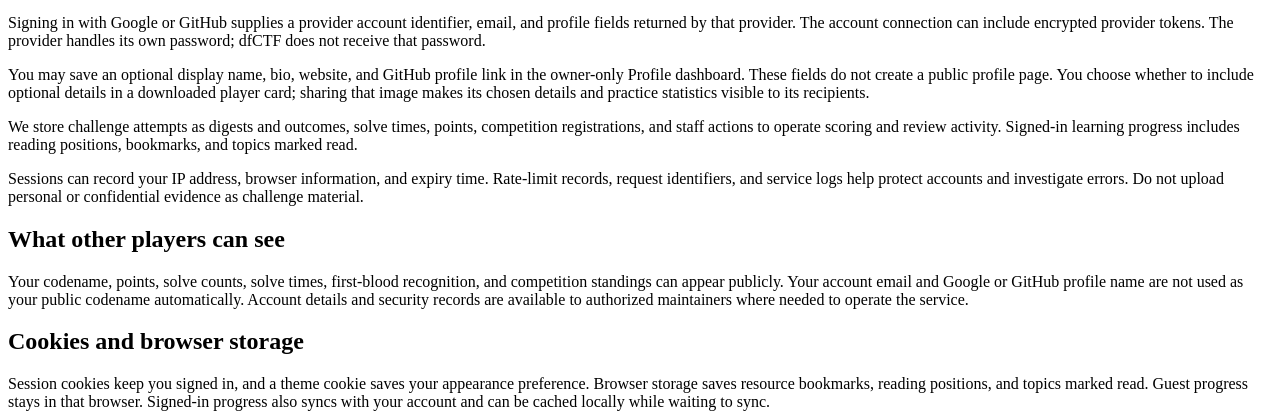
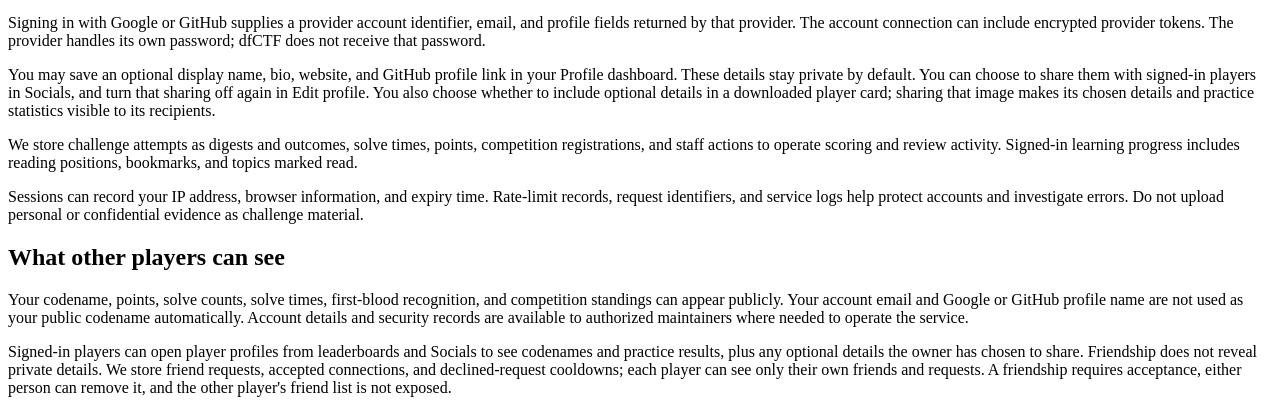
Before and after one commit to Llenoxinn/dfCTF, a Next.js app: page /privacy in a window 1280 px wide. Shown: the part 293-712 px from the top of the page. Built offline with nearby package versions, Linux system fonts and the light colour scheme; no server answers; a web font is replaced by a local one.

Commit message:
docs(socials): explain visibility, friendship rules, and rollout

```diff
--- a/src/app/privacy/page.tsx
+++ b/src/app/privacy/page.tsx
@@ -10,13 +10,14 @@ export default function PrivacyPage() {
       <h2>Information we store and why</h2>
       <p>dfCTF is maintained by DFC Developers. We store your email address, verification status, public codename, account role, and account creation details to provide access and manage the platform. Email/password accounts store a password hash. If you enable two-factor authentication, we also store the information needed to verify it and manage backup codes.</p>
       <p>Signing in with Google or GitHub supplies a provider account identifier, email, and profile fields returned by that provider. The account connection can include encrypted provider tokens. The provider handles its own password; dfCTF does not receive that password.</p>
-      <p>You may save an optional display name, bio, website, and GitHub profile link in the owner-only Profile dashboard. These fields do not create a public profile page. You choose whether to include optional details in a downloaded player card; sharing that image makes its chosen details and practice statistics visible to its recipients.</p>
+      <p>You may save an optional display name, bio, website, and GitHub profile link in your Profile dashboard. These details stay private by default. You can choose to share them with signed-in players in Socials, and turn that sharing off again in Edit profile. You also choose whether to include optional details in a downloaded player card; sharing that image makes its chosen details and practice statistics visible to its recipients.</p>
       <p>We store challenge attempts as digests and outcomes, solve times, points, competition registrations, and staff actions to operate scoring and review activity. Signed-in learning progress includes reading positions, bookmarks, and topics marked read.</p>
       <p>Sessions can record your IP address, browser information, and expiry time. Rate-limit records, request identifiers, and service logs help protect accounts and investigate errors. Do not upload personal or confidential evidence as challenge material.</p>
     </section>
     <section>
       <h2>What other players can see</h2>
       <p>Your codename, points, solve counts, solve times, first-blood recognition, and competition standings can appear publicly. Your account email and Google or GitHub profile name are not used as your public codename automatically. Account details and security records are available to authorized maintainers where needed to operate the service.</p>
+      <p>Signed-in players can open player profiles from leaderboards and Socials to see codenames and practice results, plus any optional details the owner has chosen to share. Friendship does not reveal private details. We store friend requests, accepted connections, and declined-request cooldowns; each player can see only their own friends and requests. A friendship requires acceptance, either person can remove it, and the other player's friend list is not exposed.</p>
     </section>
     <section>
       <h2>Cookies and browser storage</h2>
```
Also changed, not shown: 3 other files (tests, documents, lock files or other folders).
